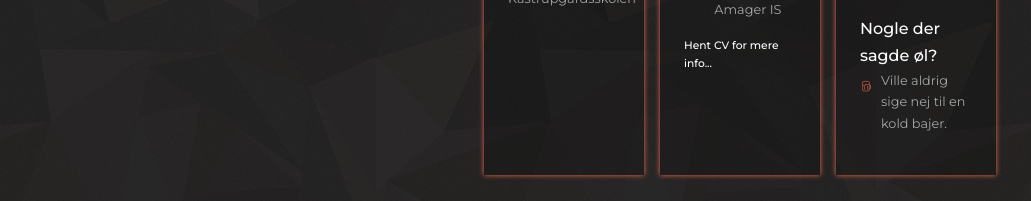
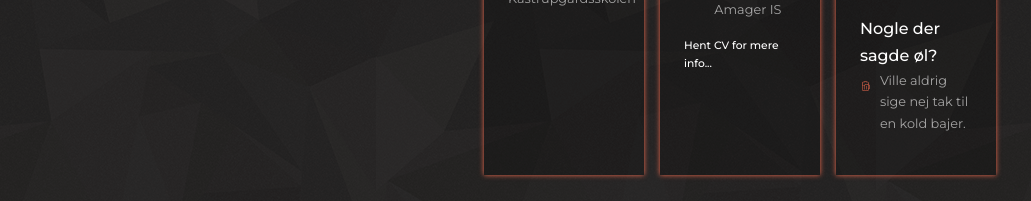
Before and after one commit to Ch0min/my_portfolio, a React (Create React App) app: page / in a window 1280 px wide. Shown: the part 2651-2852 px from the top of the page, without its empty margins (124-1155 px from the left). Built offline with nearby package versions, Linux system fonts and the light colour scheme.

Commit message:
Refactoring

```diff
--- a/src/components/about/About.jsx
+++ b/src/components/about/About.jsx
@@ -76,7 +76,7 @@ function About() {
                     <div className="about__content">
                         <h1><TypedAnimation/></h1>
                         <h2>En lille bitte smule om mig...</h2>
-                    <i><h4 className="about__content-header">Hejsa derude, mit navn er Mark Lundgaard og jeg er en Datamatiker studerende, som går på CPHBusiness. <br/>
+                    <i><h4 className="about__content-header">Hejsa derude, mit navn er Mark Lundgaard og jeg er en Datamatiker studerende, som går på CPHBusiness, <br/>
                             og JEG ELSKER AT UDVIKLE OG DESIGNE KODE!
                         </h4></i>
                         <h5 className="about__content-text">
@@ -84,7 +84,7 @@ function About() {
                             Man kan roligt sige at der, hvor jeg har lagt en del timer samt blod, sved og tårer, er i mit Portfolio hobby projekt,
                             hvilket har givet mig endnu mere ny viden og læring til bagagen, indenfor HTML/CSS og React JS.
                             <br/><br/>
-                            Når jeg ikke er limet til min computer, så siger jeg sjældent nej tak til en kold bajer med vennerne, ellers så nyder jeg tiden med familien.
+                            Når jeg ikke er limet fast til min computer, så siger jeg sjældent nej tak til en kold bajer med vennerne, ellers så nyder jeg tiden med familien.
                             <br/>
                             Hvis jeg skulle beskrive mig selv kort, så kender mine nære mig som kreativ, passioneret, udadvendt og nysgerrig af natur med et stort gå på mod til,
                             at lære noget nyt.
@@ -182,7 +182,7 @@ function About() {
                                 <h4>Nogle der sagde øl?</h4>
                                 <small className="text-light"><CiBeerMugFull className="about__hobbies-icon"/>Ville
                                     aldrig
-                                    sige nej til en kold bajer.</small>
+                                    sige nej tak til en kold bajer.</small>
                             </article>
 
                         </div>
```
Also changed, not shown: 1 other file (tests, documents, lock files or other folders).
